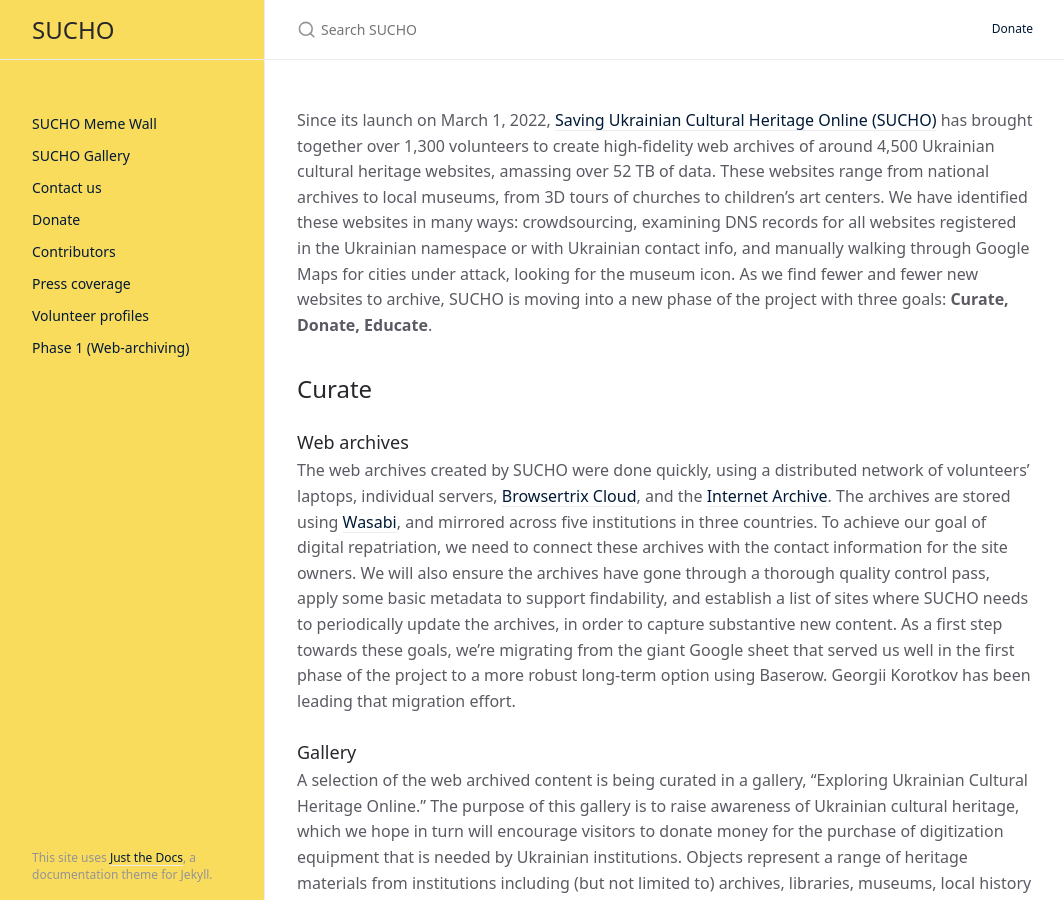
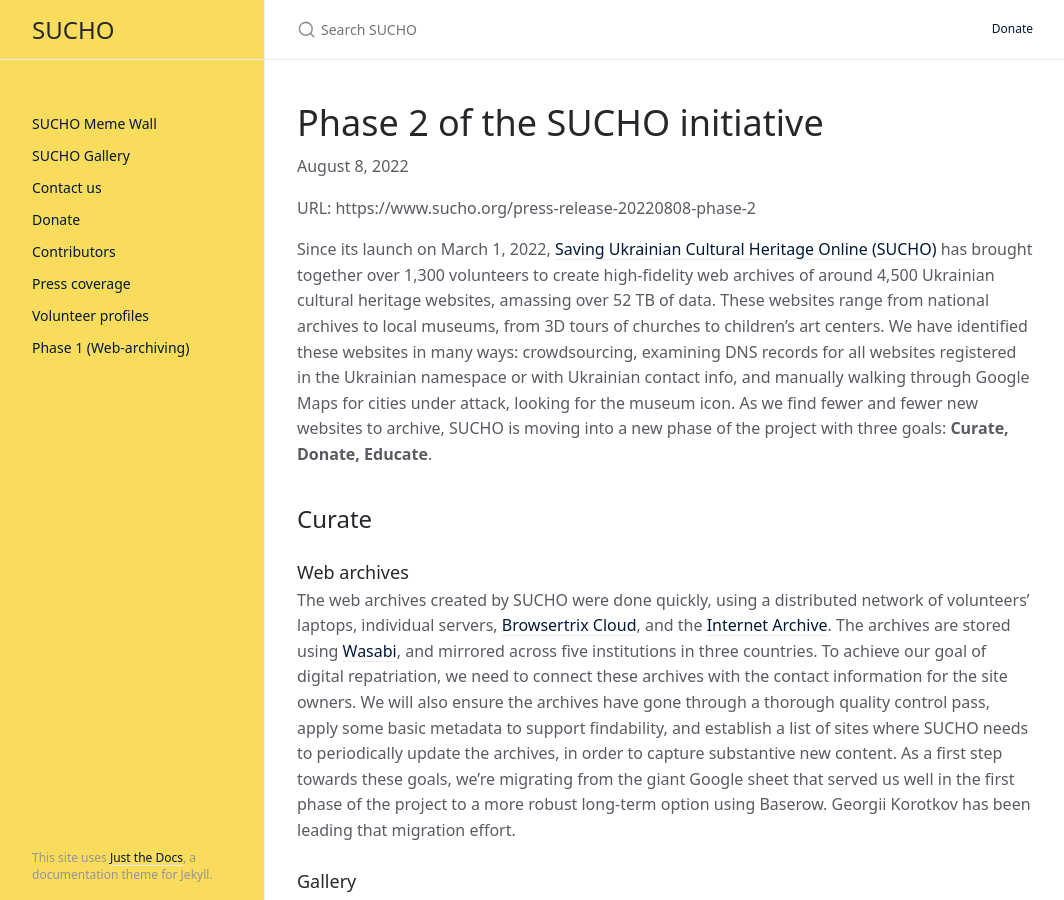
Before and after one commit to sucho-archiving/sucho-archiving.github.io, a Jekyll site: the page built from press-release-20220808-phase-2.md, in a window 1280 px wide and 900 px high. Shown: the whole window, without its empty margins (107-1171 px from the left). Built offline with Jekyll 4.4.1, drawn with Linux system fonts in a browser that asks for light colours.

Commit message:
Update press-release-20220808-phase-2.md

```diff
--- a/press-release-20220808-phase-2.md
+++ b/press-release-20220808-phase-2.md
@@ -3,6 +3,11 @@ layout: default
 permalink: /press-release-20220808-phase-2
 title: Phase 2 of the SUCHO Initiative
 ---
+
+# Phase 2 of the SUCHO initiative
+August 8, 2022
+
+URL: https://www.sucho.org/press-release-20220808-phase-2
 
 Since its launch on March 1, 2022, [Saving Ukrainian Cultural Heritage Online (SUCHO)](https://www.sucho.org/) has brought together over 1,300 volunteers to create high-fidelity web archives of around 4,500 Ukrainian cultural heritage websites, amassing over 52 TB of data. These websites range from national archives to local museums, from 3D tours of churches to children’s art centers. We have identified these websites in many ways: crowdsourcing, examining DNS records for all websites registered in the Ukrainian namespace or with Ukrainian contact info, and manually walking through Google Maps for cities under attack, looking for the museum icon. As we find fewer and fewer new websites to archive, SUCHO is moving into a new phase of the project with three goals: **Curate, Donate, Educate**.
 
```
